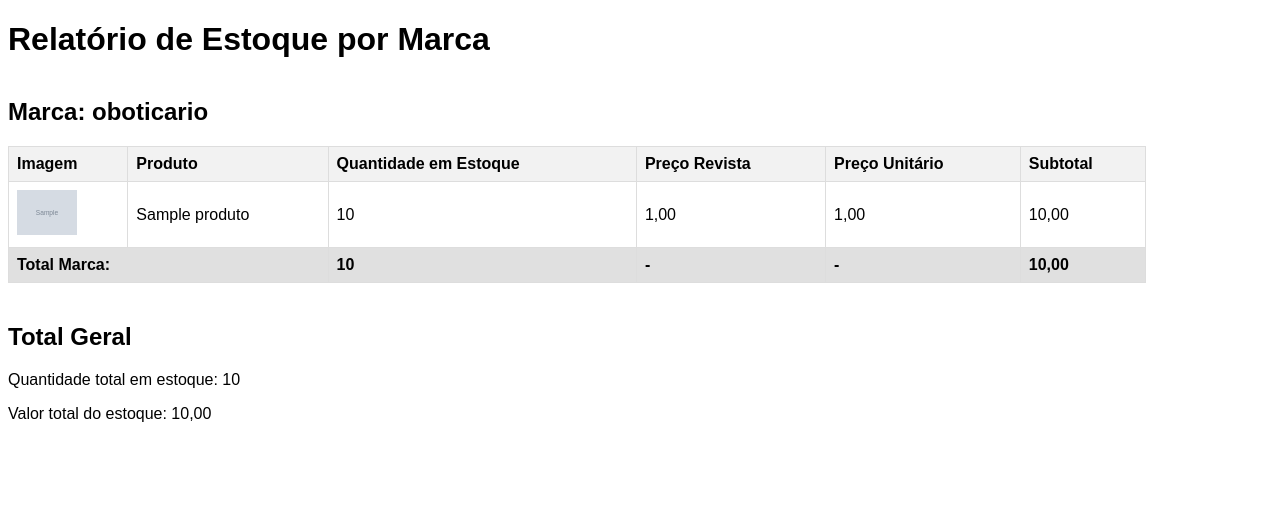
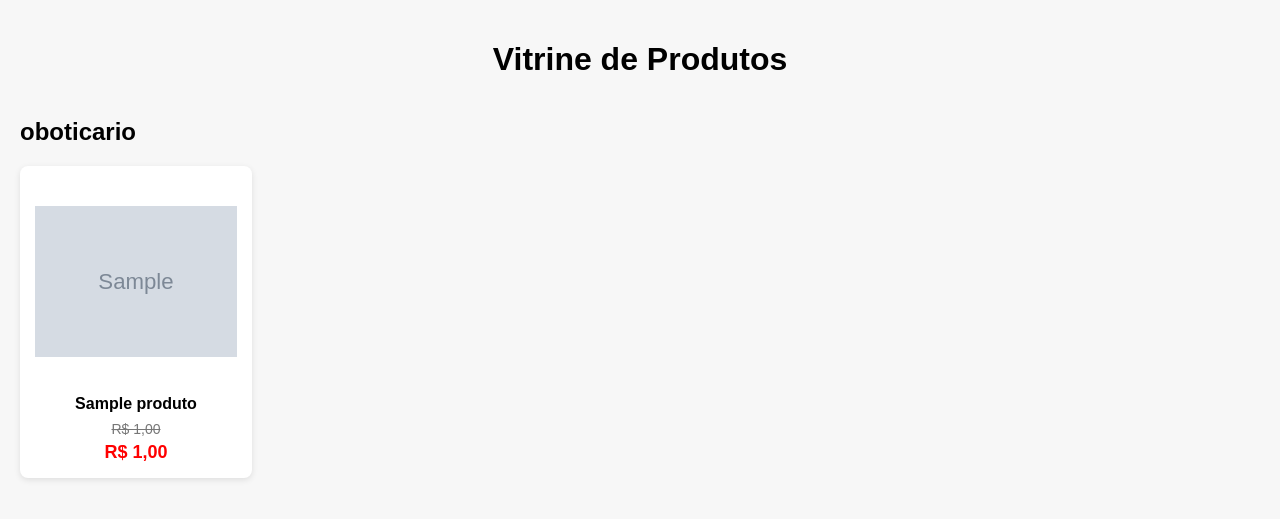
Before and after one commit to FelipeMedeia/controle_produtos, a Django app: page /produtos/relatorio-estoque/ in a window 1280 px wide. Shown: the top 519 px of the page. Run offline with Django 5.2, Linux system fonts and the light colour scheme; tables that the repository leaves empty hold one stand-in row (values such as "Sample post"); grey boxes marked "Sample" are stand-in pictures.

```diff
--- a/controle_produtos/settings.py
+++ b/controle_produtos/settings.py
@@ -11,6 +11,7 @@ https://docs.djangoproject.com/en/6.0/ref/settings/
 """
 
 from pathlib import Path
+import os
 
 # Build paths inside the project like this: BASE_DIR / 'subdir'.
 BASE_DIR = Path(__file__).resolve().parent.parent
@@ -25,7 +26,7 @@ SECRET_KEY = 'django-insecure-x8ekivf#qp$nt+7y^66+u+6(ckr6sfs=-b*(ox3sy$tg!t+5qe
 # SECURITY WARNING: don't run with debug turned on in production!
 DEBUG = True
 
-ALLOWED_HOSTS = []
+ALLOWED_HOSTS = os.getenv('DJANGO_ALLOWED_HOSTS', 'localhost').split(',')
 
 
 # Application definition
--- a/produtos/templates/produtos/relatorio_estoque.html
+++ b/produtos/templates/produtos/relatorio_estoque.html
@@ -1,65 +1,106 @@
 <!DOCTYPE html>
 <html>
+    {% load static %}
+    <link rel="manifest" href="{% static 'manifest.json' %}">
+    <meta name="theme-color" content="#f2c4d8">
 <head>
-    <title>Relatório de Estoque</title>
+    <title>Vitrine de Produtos</title>
     <style>
-        body { font-family: Arial, sans-serif; }
-        table { border-collapse: collapse; width: 90%; margin-bottom: 30px; }
-        th, td { border: 1px solid #ddd; padding: 8px; text-align: left; }
-        th { background-color: #f2f2f2; }
-        h2 { margin-top: 40px; }
-        img { max-width: 60px; max-height: 60px; }
-        tfoot tr th { background-color: #e0e0e0; }
+        body {
+            font-family: Arial, sans-serif;
+            background-color: #f7f7f7;
+            margin: 0;
+            padding: 20px;
+        }
+
+        h1 {
+            text-align: center;
+            margin-bottom: 40px;
+        }
+
+        h2 {
+            margin: 40px 0 20px;
+        }
+
+        .vitrine {
+            display: grid;
+            grid-template-columns: repeat(auto-fill, minmax(220px, 1fr));
+            gap: 20px;
+        }
+
+        .produto-card {
+            background-color: #fff;
+            border-radius: 8px;
+            padding: 15px;
+            text-align: center;
+            box-shadow: 0 2px 6px rgba(0,0,0,0.1);
+            transition: transform 0.2s;
+        }
+
+        .produto-card:hover {
+            transform: translateY(-5px);
+        }
+
+        .produto-card img {
+            width: 100%;
+            height: 200px;
+            object-fit: contain;
+            margin-bottom: 10px;
+        }
+
+        .produto-nome {
+            font-size: 16px;
+            font-weight: bold;
+            margin-bottom: 8px;
+        }
+
+        .preco-original {
+            font-size: 14px;
+            color: #777;
+            text-decoration: line-through;
+        }
+
+        .preco-desconto {
+            font-size: 18px;
+            font-weight: bold;
+            color: red;
+            margin-top: 5px;
+        }
     </style>
 </head>
 <body>
-    <h1>Relatório de Estoque por Marca</h1>
+
+<h1>Vitrine de Produtos</h1>
 
 {% for grupo in relatorio %}
-        <h2>Marca: {{ grupo.marca }}</h2>
-        <table>
-            <thead>
-                <tr>
-                    <th>Imagem</th>
-                    <th>Produto</th>
-                    <th>Quantidade em Estoque</th>
-                    <th>Preço Revista</th>
-                    <th>Preço Unitário</th>
-                    <th>Subtotal</th>
-                </tr>
-            </thead>
-            <tbody>
+    <h2>{{ grupo.marca }}</h2>
+
+    <div class="vitrine">
         {% for produto in grupo.produtos %}
-                <tr>
-                    <td>
+            <div class="produto-card">
+
                 {% if produto.foto_url %}
                     <img src="{{ produto.foto_url }}" alt="{{ produto.nome }}">
                 {% else %}
-                            Sem foto
+                    <img src="https://via.placeholder.com/200x200?text=Sem+Imagem" alt="Sem imagem">
                 {% endif %}
-                    </td>
-                    <td>{{ produto.nome }}</td>
-                    <td>{{ produto.quantidade_estoque }}</td>
-                    <td>{{ produto.preco_base|floatformat:2 }}</td>
-                    <td>{{ produto.preco_normal|floatformat:2 }}</td>
-                    <td>{{ produto.subtotal|floatformat:2 }}</td>
-                </tr>
+
+                <div class="produto-nome">
+                    {{ produto.nome }}
+                </div>
+
+                <div class="preco-original">
+                    R$ {{ produto.preco_base|floatformat:2 }}
+                </div>
+
+                <div class="preco-desconto">
+                    R$ {{ produto.preco_normal|floatformat:2 }}
+                </div>
+
+            </div>
         {% endfor %}
-            </tbody>
-            <tfoot>
-                <tr>
-                    <th colspan="2">Total Marca:</th>
-                    <th>{{ grupo.total_quantidade }}</th>
-                    <th>-</th>
-                    <th>-</th>
-                    <th>{{ grupo.total_valor|floatformat:2 }}</th>
-                </tr>
-            </tfoot>
-        </table>
+    </div>
 {% endfor %}
 
-    <h2>Total Geral</h2>
-    <p>Quantidade total em estoque: {{ total_geral_q }}</p>
-    <p>Valor total do estoque: {{ total_geral_v|floatformat:2 }}</p>
 </body>
 </html>
```
Also changed, not shown: static/manifest.json (added), 1 other file. Lines whose indentation alone changed are shown as unchanged.
